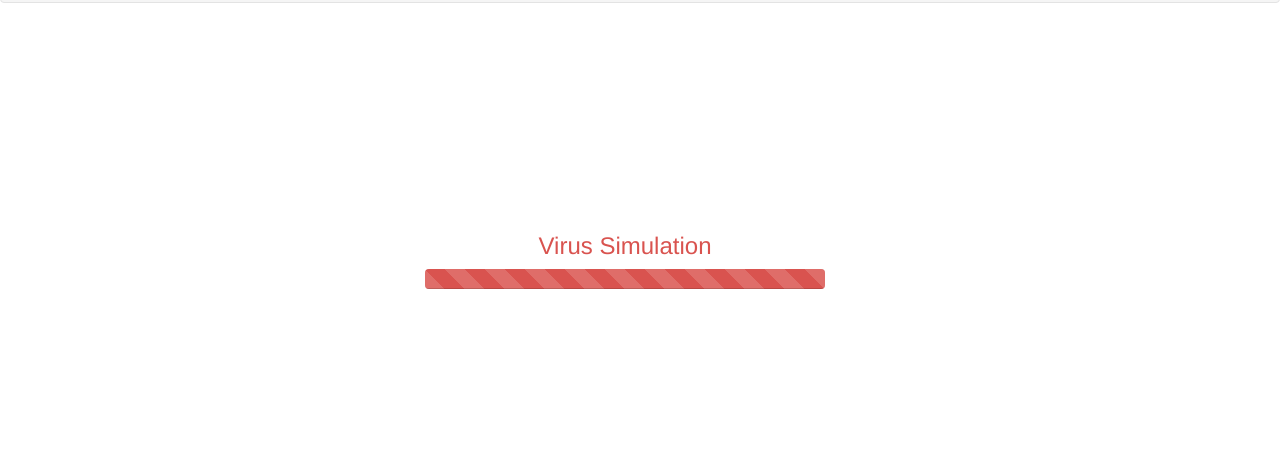
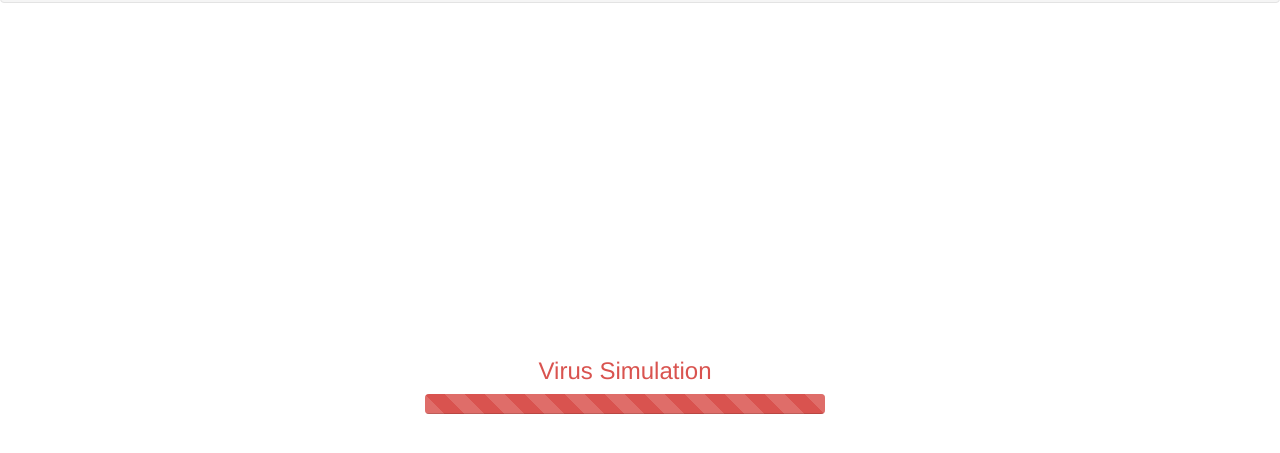
Before and after one commit to dcgoss/epidemiology-game, a plain HTML site: page index.html in a window 1280 px wide. Shown: the part 57-510 px from the top of the page. Drawn offline with nearby package versions, Linux system fonts and the light colour scheme.

Commit message:
Reverted

```diff
--- a/stylesheet.css
+++ b/stylesheet.css
@@ -45,7 +45,7 @@ html, body {
     background-color:#fff;
     color: #d9534f;
     width: 100%;
-    height: 450px;
+    height: 700px;
     overflow-y: scroll;
 }
 
```
